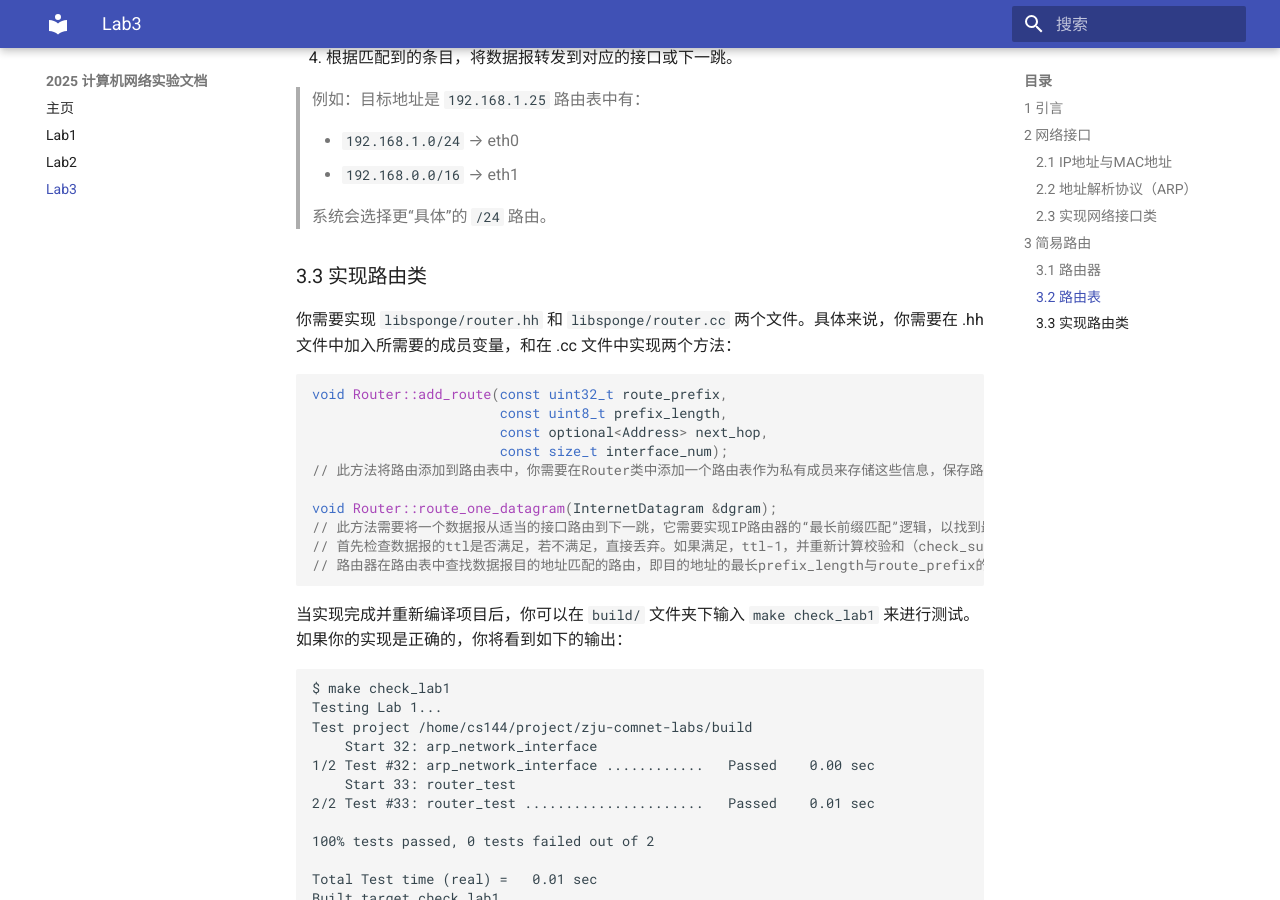
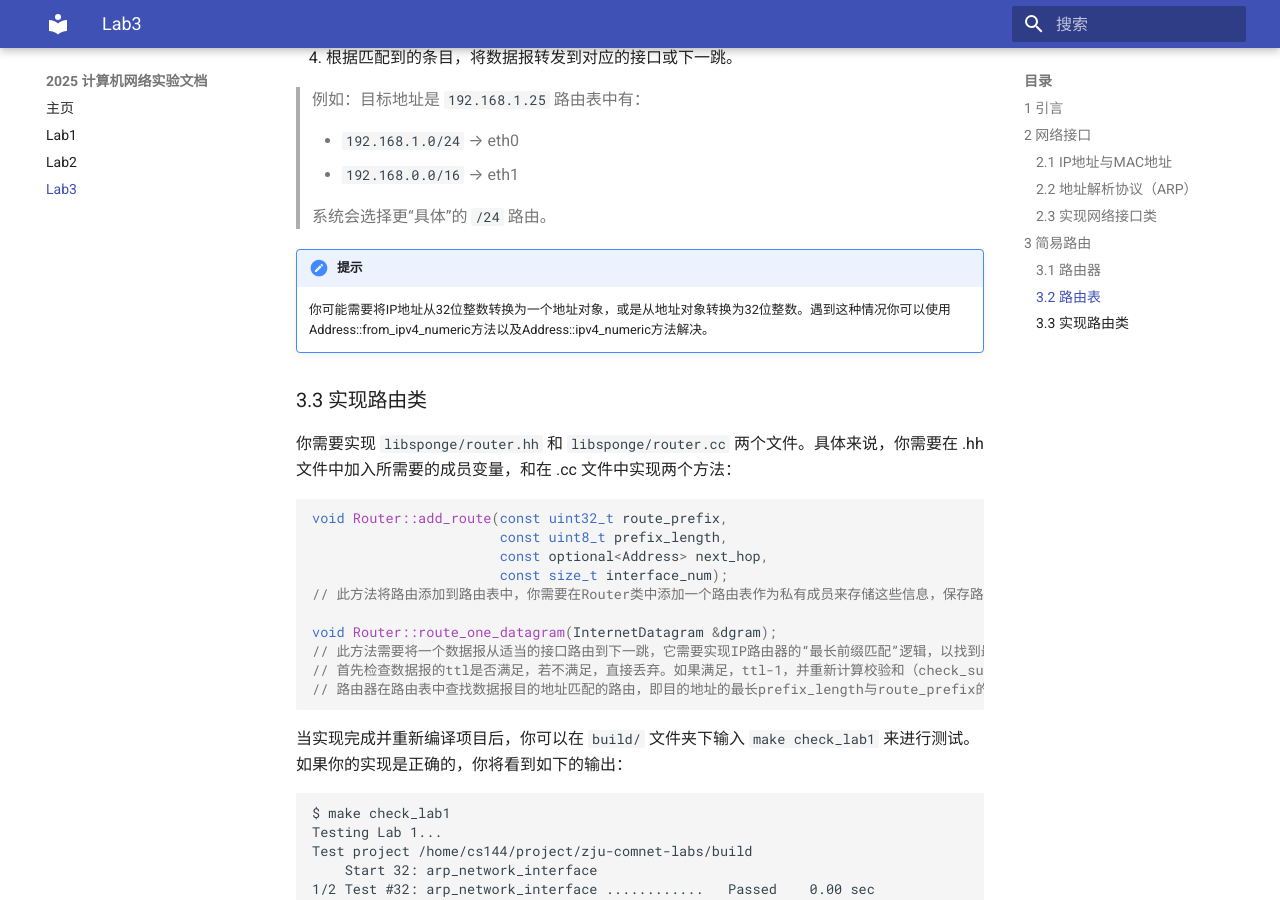
Before and after one commit to Xujinming1/2025netlab, an MkDocs documentation site: the page built from docs/lab3.md, in a window 1280 px wide and 900 px high, scrolled down 5440 px. Built offline with MkDocs 1.6.1 and Material for MkDocs 9.7.7, drawn with Linux system fonts in a browser that asks for light colours.

Commit message:
add a notification in lab3

```diff
--- a/docs/lab3.md
+++ b/docs/lab3.md
@@ -159,12 +159,15 @@ Total Test time (real) =   0.01 sec
 4. 根据匹配到的条目，将数据报转发到对应的接口或下一跳。
 
 > 例如：目标地址是 `192.168.1.25`
->  路由表中有：
+> 路由表中有：
 >
 > - `192.168.1.0/24` → eth0
 > - `192.168.0.0/16` → eth1
 >
 > 系统会选择更“具体”的 `/24` 路由。
+
+!!! note "提示"
+	你可能需要将IP地址从32位整数转换为一个地址对象，或是从地址对象转换为32位整数。遇到这种情况你可以使用Address::from_ipv4_numeric方法以及Address::ipv4_numeric方法解决。
 
 ### 3.3 实现路由类
 
```
